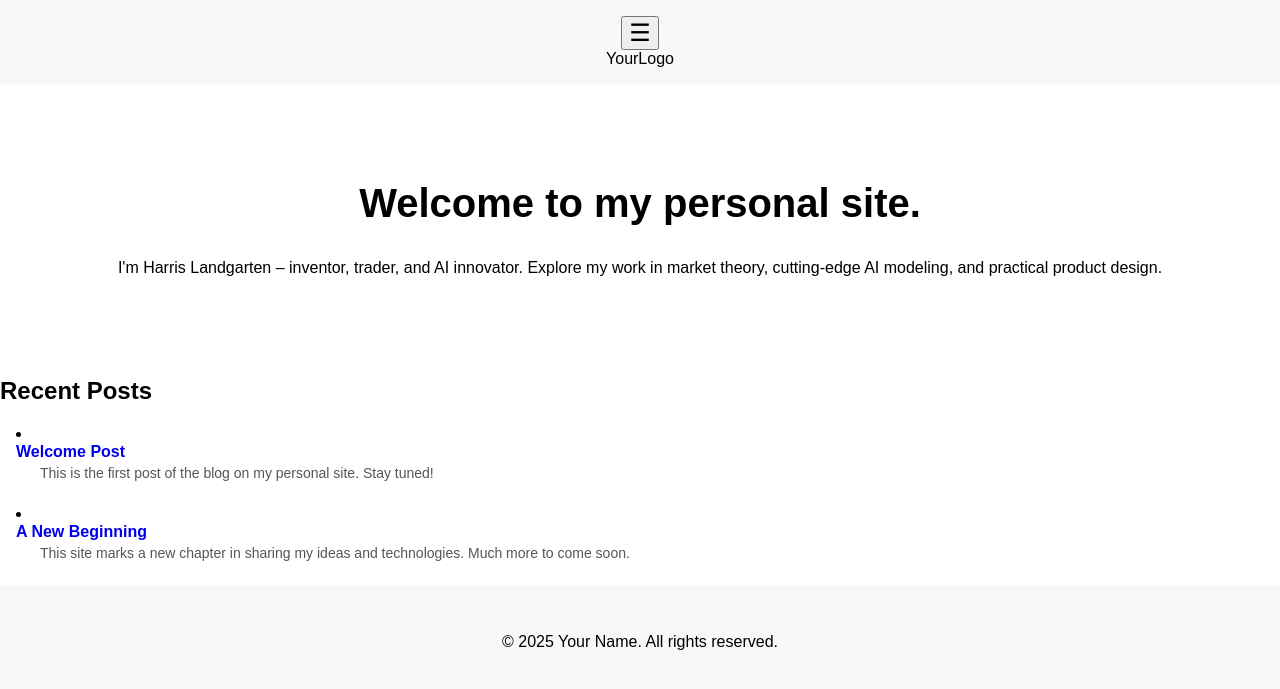
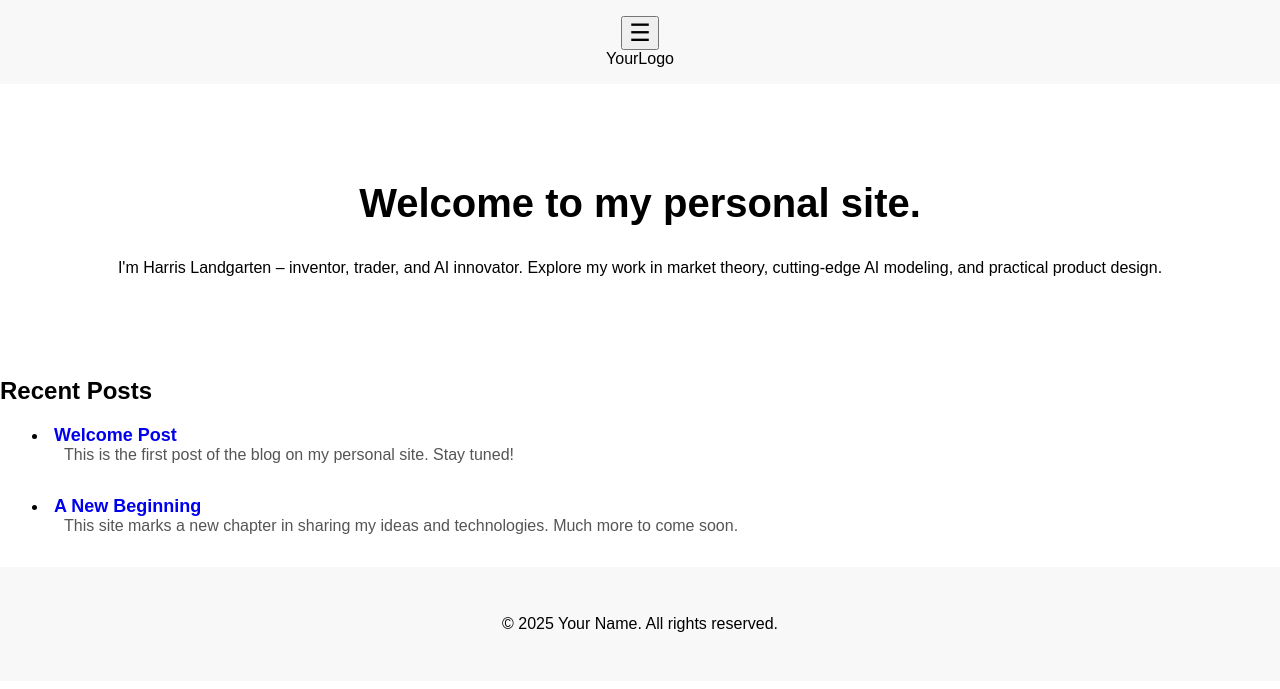
Before and after one commit to hlandgarten/hlandgarten.github.io, a Jekyll site: the page built from index.md, in a window 1280 px wide. Shown: the top 689 px of the page. Built offline with Jekyll 4.4.1, drawn with Linux system fonts in a browser that asks for light colours.

Commit message:
css for desktop

```diff
--- a/assets/css/styles.css
+++ b/assets/css/styles.css
@@ -95,14 +95,39 @@ body {
 }
 
 /* Responsive (Tablet & Up) */
+/* Mobile-first styles above… */
+
 @media (min-width: 768px) {
-  .features {
-    flex-direction: row;
-  }
+  /* Hero scaling */
   .hero {
     padding: 4rem;
   }
   .hero h1 {
     font-size: 2.5rem;
   }
+
+  /* Feature blocks go side-by-side */
+  .features {
+    flex-direction: row;
+  }
+
+  /* Desktop tweaks for Recent Posts */
+  .recent-posts ul {
+    /* Still use disc inside, but add a little more indent */
+    list-style: disc inside;
+    padding-left: 2rem;
+  }
+  .recent-posts li {
+    margin-bottom: 2rem;
+  }
+  .recent-posts li a {
+    /* keep inline so bullet + title share the same row */
+    display: inline;
+    font-size: 1.125rem;   /* slightly larger title on desktop */
+  }
+  .recent-posts li .excerpt {
+    /* indent under the text, not under the bullet */
+    margin-left: 2rem;
+    font-size: 1rem;       /* a touch larger for readability */
+  }
 }
```
